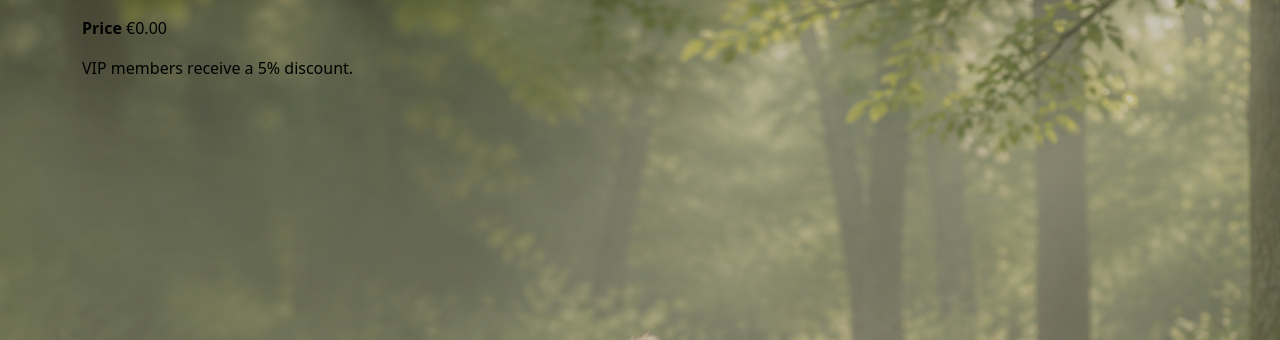
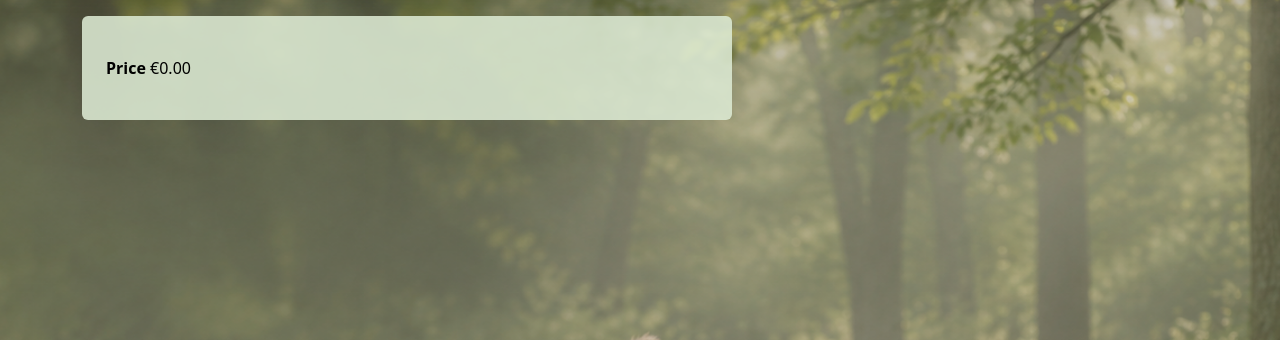
Before and after one commit to cageburns/DogCenterFoundations, an ASP.NET Core app: template DogCenterFoundations/Views/Services/Details.cshtml in a window 1280 px wide. Shown: the part 57-397 px from the top of the page. Run offline with ASP.NET Core 8, Linux system fonts and the light colour scheme; the template is opened without the code that fills it, so the values that code supplies are empty; style sheets or scripts are compiled from the project's sources; some libraries are stand-ins or nearby versions.

Commit message:
Update Service details styles. Move Add Service button

```diff
--- a/DogCenterFoundations/Views/Services/Details.cshtml
+++ b/DogCenterFoundations/Views/Services/Details.cshtml
@@ -13,14 +13,14 @@
     </div>
 }
 
-<p>@Model.Description</p>
+<div class="bg-white p-4 rounded mt-3" style="max-width: 650px;">
 
-<p>
-    <strong>Price</strong> €@Model.Price.ToString("F2")
-</p>
-<p>
-    VIP members receive a 5% discount.
-</p>
+    <p>@Model.Description</p>
+
+    <p>
+        <strong>Price</strong> €@Model.Price.ToString("F2")
+    </p>
+</div>
 
 @if (User.Identity?.IsAuthenticated == true)
 {
```
Also changed, not shown: DogCenterFoundations/Views/Services/Index.cshtml (+7 -8 lines).
